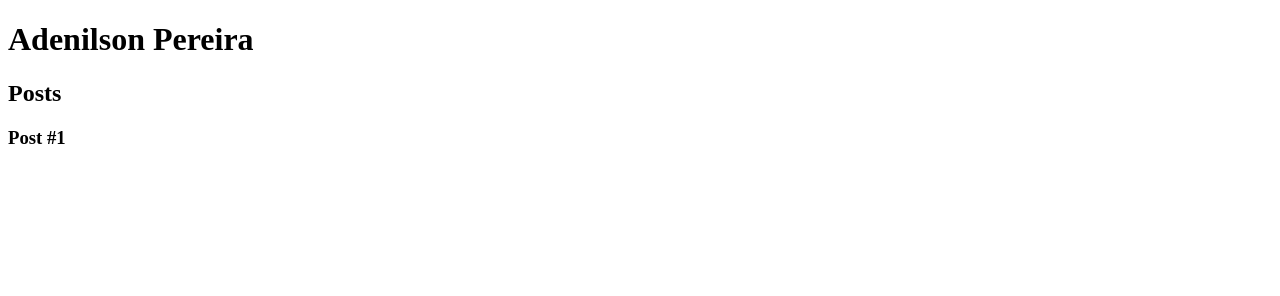
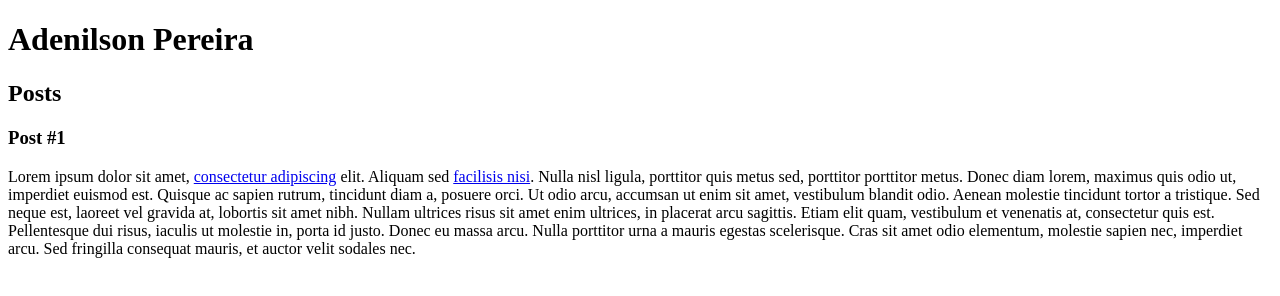
Before and after one commit to adepereira17/html5-css3-dio, a plain HTML site: page index.html in a window 1280 px wide. Drawn offline with Linux system fonts and the light colour scheme.

Commit message:
Como usar textos e links no HTML

```diff
--- a/index.html
+++ b/index.html
@@ -16,6 +16,9 @@
                 <header>
                     <h3>Post #1</h3>
                 </header>
+                <p>
+                    Lorem ipsum dolor sit amet, <a href="https://www.linkedin.com/in/adenilson-pereira/" target="_blank">consectetur adipiscing</a> elit. Aliquam sed <a href="mailto:adenilson@email.com">facilisis nisi</a>. Nulla nisl ligula, porttitor quis metus sed, porttitor porttitor metus. Donec diam lorem, maximus quis odio ut, imperdiet euismod est. Quisque ac sapien rutrum, tincidunt diam a, posuere orci. Ut odio arcu, accumsan ut enim sit amet, vestibulum blandit odio. Aenean molestie tincidunt tortor a tristique. Sed neque est, laoreet vel gravida at, lobortis sit amet nibh. Nullam ultrices risus sit amet enim ultrices, in placerat arcu sagittis. Etiam elit quam, vestibulum et venenatis at, consectetur quis est. Pellentesque dui risus, iaculis ut molestie in, porta id justo. Donec eu massa arcu. Nulla porttitor urna a mauris egestas scelerisque. Cras sit amet odio elementum, molestie sapien nec, imperdiet arcu. Sed fringilla consequat mauris, et auctor velit sodales nec.
+                </p>
             </article>
         </section>
         <footer>
```
